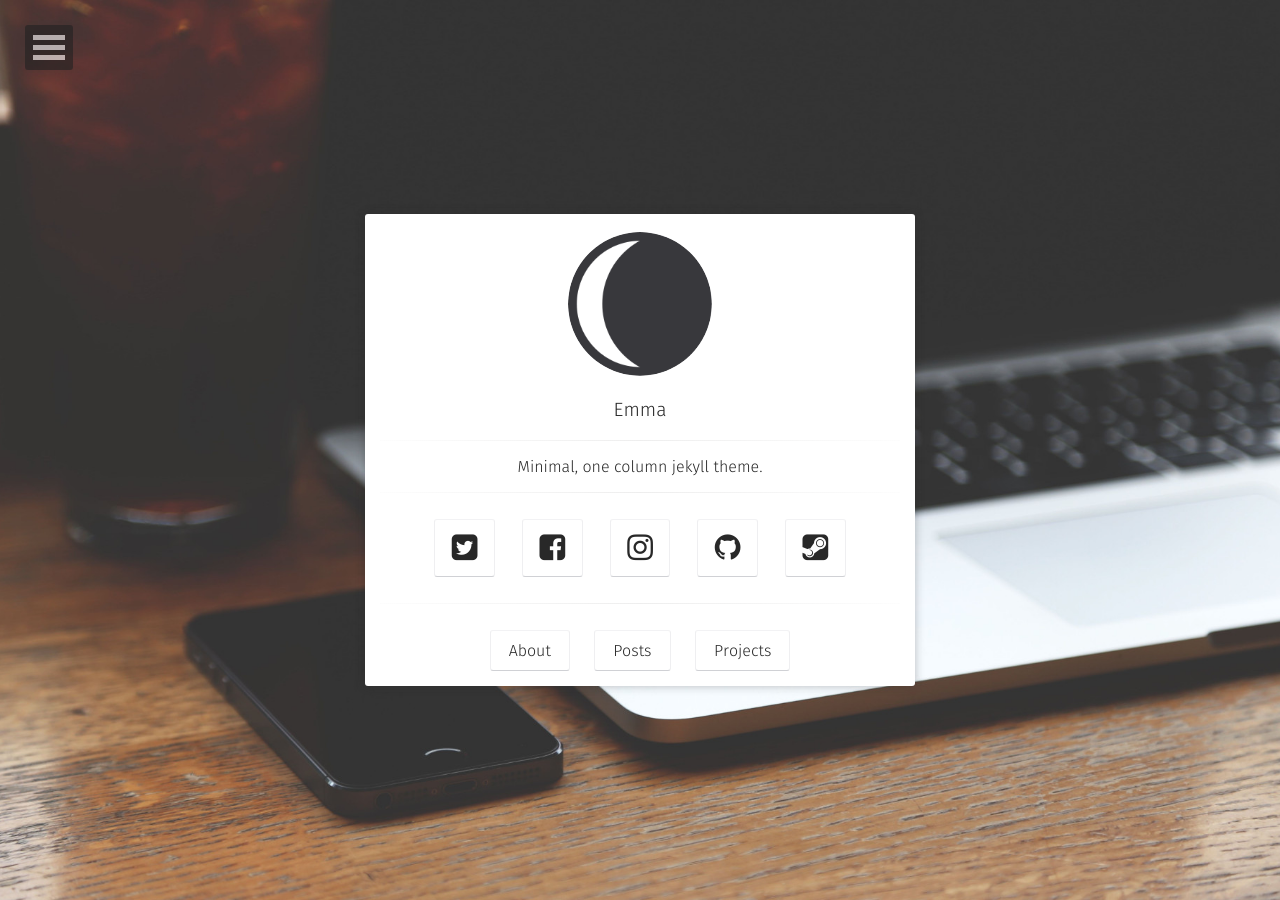
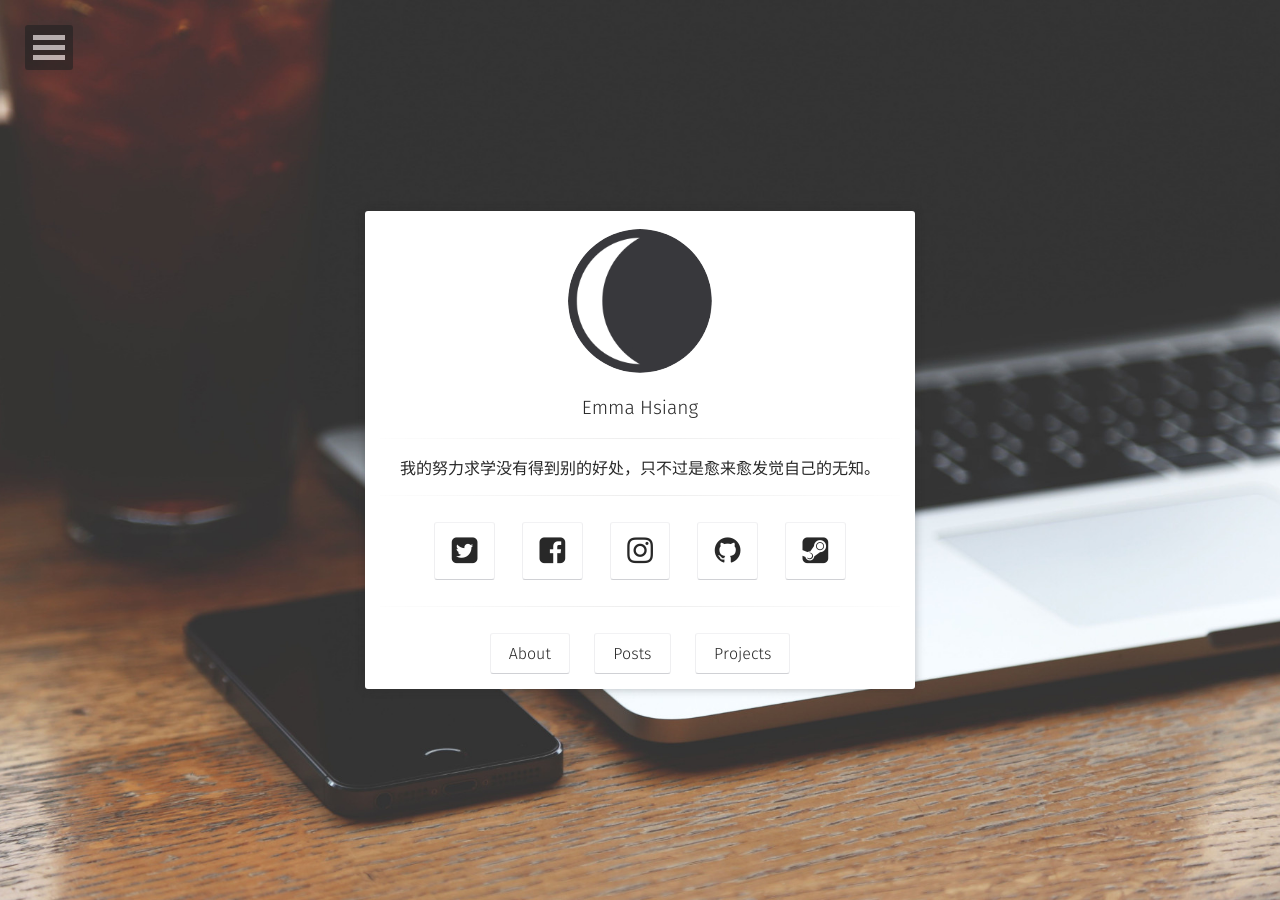
Before and after one commit to Emmahsiang/Emmahsiang.github.io, a Jekyll site: the page built from index.html, in a window 1280 px wide. Built offline with Jekyll 4.4.1, drawn with Linux system fonts in a browser that asks for light colours; some web fonts are replaced.

Commit message:
修改格言

```diff
--- a/_config.yml
+++ b/_config.yml
@@ -1,7 +1,7 @@
 # Site
-title:              Emma
-bio:                'Minimal, one column jekyll theme.'
-description:        "Moon is a minimal, one column jekyll theme for your blog."
+title:              Emma Hsiang
+bio:                '我的努力求学没有得到别的好处，只不过是愈来愈发觉自己的无知。'
+description:        "因为不想吃苦，所以我要努力。"
 reading_time:       true
 words_per_minute:   200
 logo:               'assets/img/logo.png'
```
